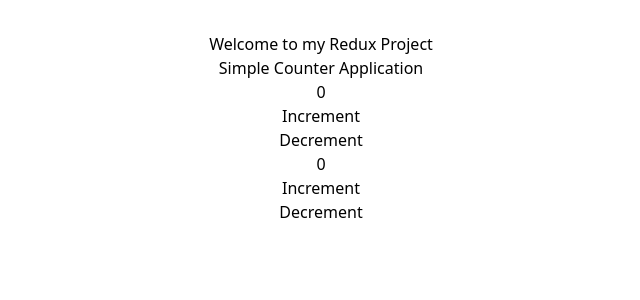
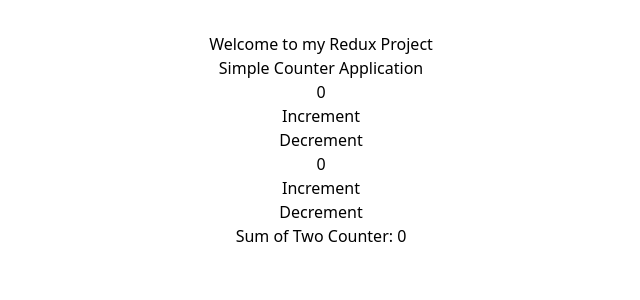
Before and after one commit to mdkabirulhossain/dealcheck, a React (Vite) app: page / in a window 1280 px wide. Shown: the top 300 px of the page, without its empty margins (319-959 px from the left). Built offline with nearby package versions, Linux system fonts and the light colour scheme.

Commit message:
Using props pass all the value

```diff
--- a/src/App.jsx
+++ b/src/App.jsx
@@ -3,18 +3,68 @@ import reactLogo from './assets/react.svg'
 import viteLogo from '/vite.svg'
 import './App.css'
 import Counter from './Components/Counter'
+import Stats from './Components/Stats'
+
+const initialCounters = [
+  {
+    id: 1,
+    value: 0,
+  },
+  {
+    id: 2,
+    value: 0,
+  }
+
+]
 
 function App() {
-  const [count, setCount] = useState(0)
+  const [counters, setCounters] = useState(initialCounters);
+
+  const handleIncrement = (counterId)=>{
+    const UpdatedCounter = counters.map(count =>{
+      if(count.id === counterId){
+        return{
+          ...count,
+          value: count.value + 1
+        }
+      }
+       return count;
+    })
+
+    setCounters(UpdatedCounter)
+
+  }
+  const handleDecrement = (counterId)=>{
+    const UpdatedCounter = counters.map(count =>{
+      if(count.id === counterId){
+        return{
+          ...count,
+          value: count.value - 1
+        }
+      }
+       return count;
+    })
+
+    setCounters(UpdatedCounter)
+
+  }
+
+  const total = counters.reduce((sum, current)=> sum + current.value, 0)
 
   return (
     <>
+
       <h1 className='text-3xl font-bold text-orange-500 mx-auto'>Welcome to my Redux Project</h1>
       <h1 className='max-w-md mx-auto text-center text-2xl font-bold mt-10'> Simple Counter Application</h1>
       <div className='max-w-md mx-auto mt-10 space-y-5'>
-        <Counter />
-
-        <Counter />
+        {
+          counters.map(count =><Counter key={count.id}
+          count={count.value}
+          OnIncrements={()=>handleIncrement(count.id)}
+          OnDecrements={()=>handleDecrement(count.id)}
+          ></Counter>)
+        }
+        <Stats total={total}></Stats>
       </div>
     </>
   )
--- a/src/Components/Counter.jsx
+++ b/src/Components/Counter.jsx
@@ -2,23 +2,17 @@ import React, { useState } from 'react';
 import Count from './Count';
 import Buttons from './Buttons';
 
-const Counter = () => {
-    const [count, setCount] = useState(0);
+const Counter = ({count, OnIncrements, OnDecrements}) => {
 
-    const handleIncrement = ()=>{
-        setCount(previousCount => previousCount + 1);
-    }
-    const handleDecrement = ()=>{
-        setCount(previousCount => previousCount - 1);
-    }
+
     return (
         <div className='border-orange-200 border-4 shadow-2xl'>
             <Count count={count}></Count>
             <div className='flex gap-4 justify-center items-center my-5'>
             {/* <button className='bg-green-400 p-2 rounded-md' onClick={handleIncrement}>Increment</button>
             <button className='bg-red-600 p-2 rounded-md' onClick={handleDecrement}>Decrement</button> */}
-            <Buttons handler={handleIncrement}>Increment</Buttons>
-            <Buttons type="danger" handler={handleDecrement}>Decrement</Buttons>
+            <Buttons handler={OnIncrements}>Increment</Buttons>
+            <Buttons type="danger" handler={OnDecrements}>Decrement</Buttons>
             </div>
         </div>
     );
--- /dev/null
+++ b/src/Components/Stats.jsx
@@ -0,0 +1,11 @@
+import React from 'react';
+
+const Stats = ({total}) => {
+    return (
+        <div className='shadow-2xl border-orange-200 border-4'>
+            <h3 className='text-2xl font-bold'>Sum of Two Counter: {total}</h3>
+        </div>
+    );
+};
+
+export default Stats;
```
